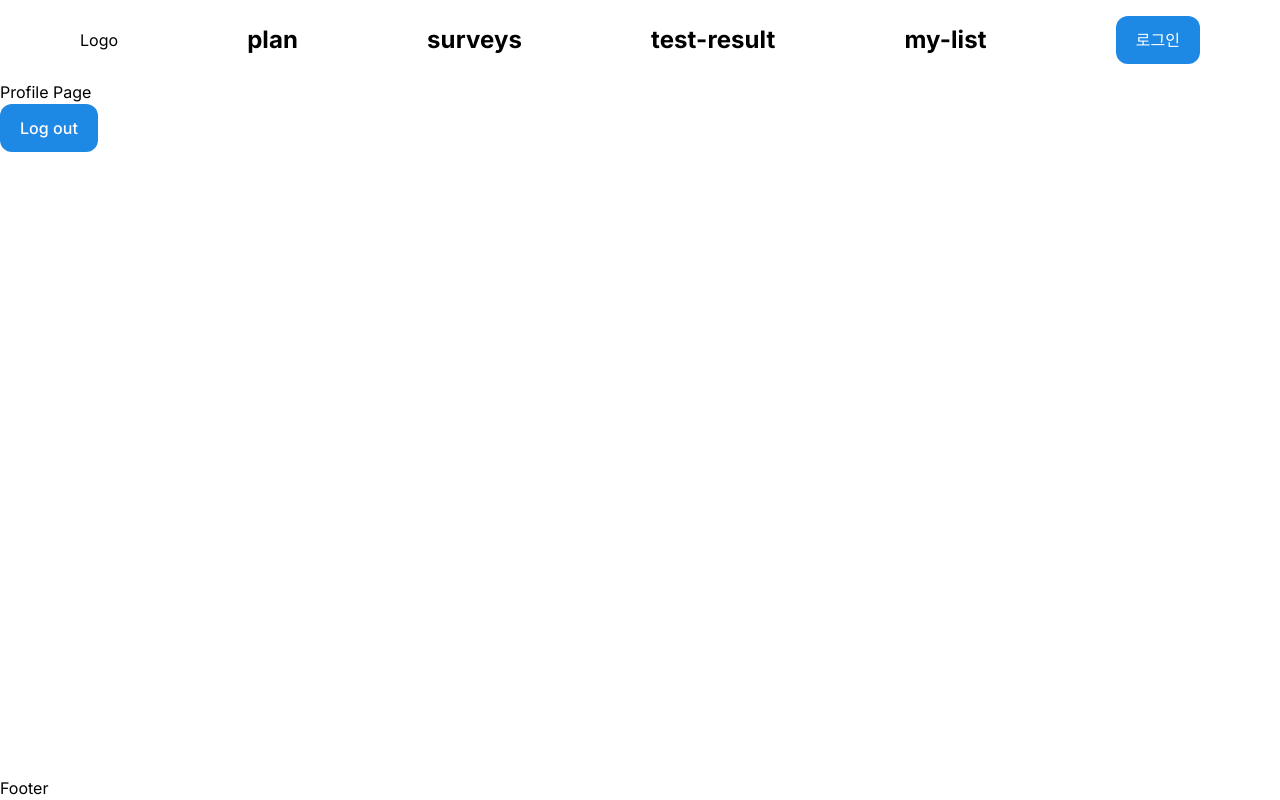
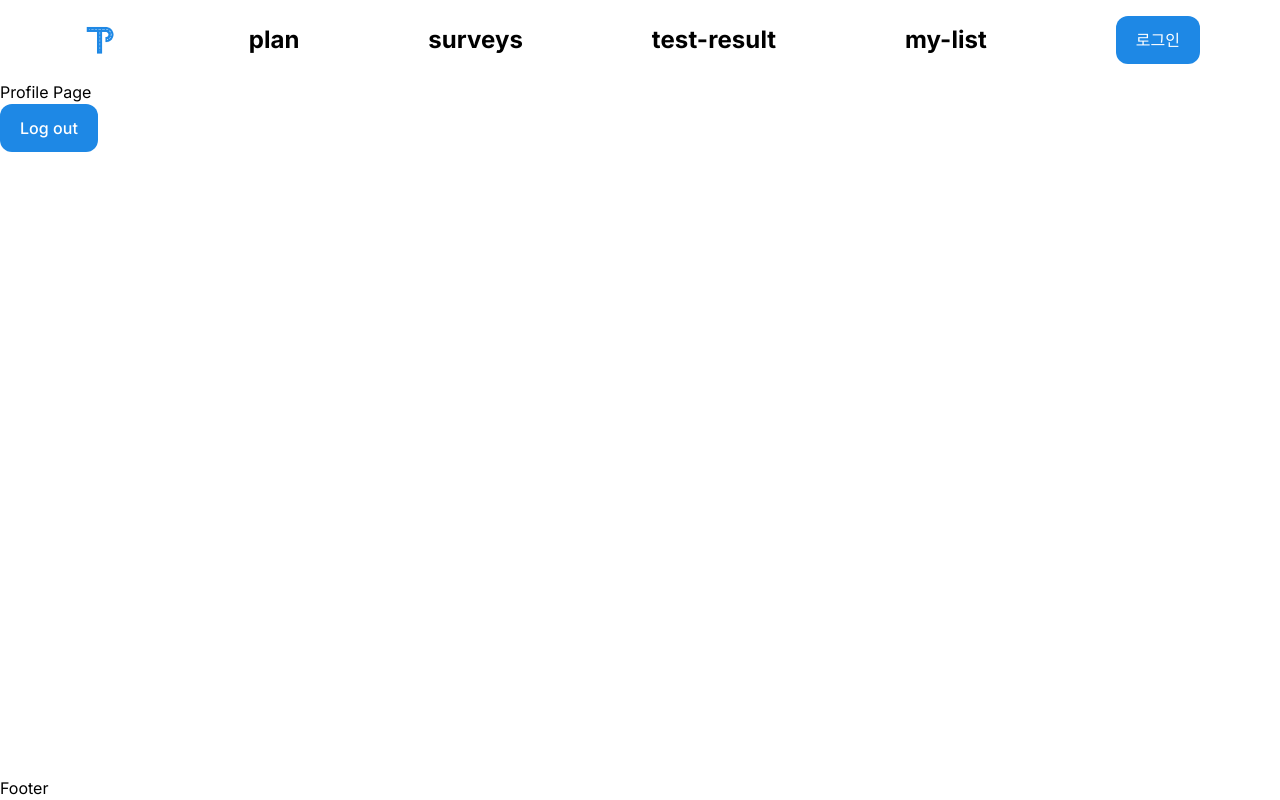
Before and after one commit to cWrong/triplan, a Next.js app: page /profile/1 in a window 1280 px wide. Built offline with nearby package versions, Linux system fonts and the light colour scheme; no server answers.

Commit message:
add logo

```diff
--- /dev/null
+++ b/src/components/common/ui/logo/Logo.tsx
@@ -0,0 +1,18 @@
+import LogoImage from "public/images/logo/logo.jpg";
+import Image from "next/image";
+
+type Props = {
+  size: "small" | "big";
+};
+
+export default function Logo({ size }: Props) {
+  return (
+    <Image
+      src={LogoImage}
+      alt={"Triplan"}
+      className={`${
+        size === "small" ? "w-[40px] h-[40px]" : "w-[60px] h-[60px]"
+      }`}
+    />
+  );
+}
--- a/src/components/root/Header.tsx
+++ b/src/components/root/Header.tsx
@@ -3,6 +3,7 @@ import Link from "next/link";
 import Button from "@/components/common/ui/button/Button";
 import { signIn, useSession } from "next-auth/react";
 import IconProfile from "@/components/common/ui/icons/IconProfile";
+import Logo from "@/components/common/ui/logo/Logo";
 
 export default function Header() {
   const { data: session } = useSession();
@@ -13,7 +14,9 @@ export default function Header() {
         "flex items-center justify-between w-full h-[80px] px-[80px] py-[16px]"
       }
     >
-      <Link href={"/"}>Logo</Link>
+      <Link href={"/"}>
+        <Logo size={"small"} />
+      </Link>
       <Link href={"/plan"} className={"text-h4"}>
         plan
       </Link>
```
Also changed, not shown: public/images/logo/logo.jpg (added).
